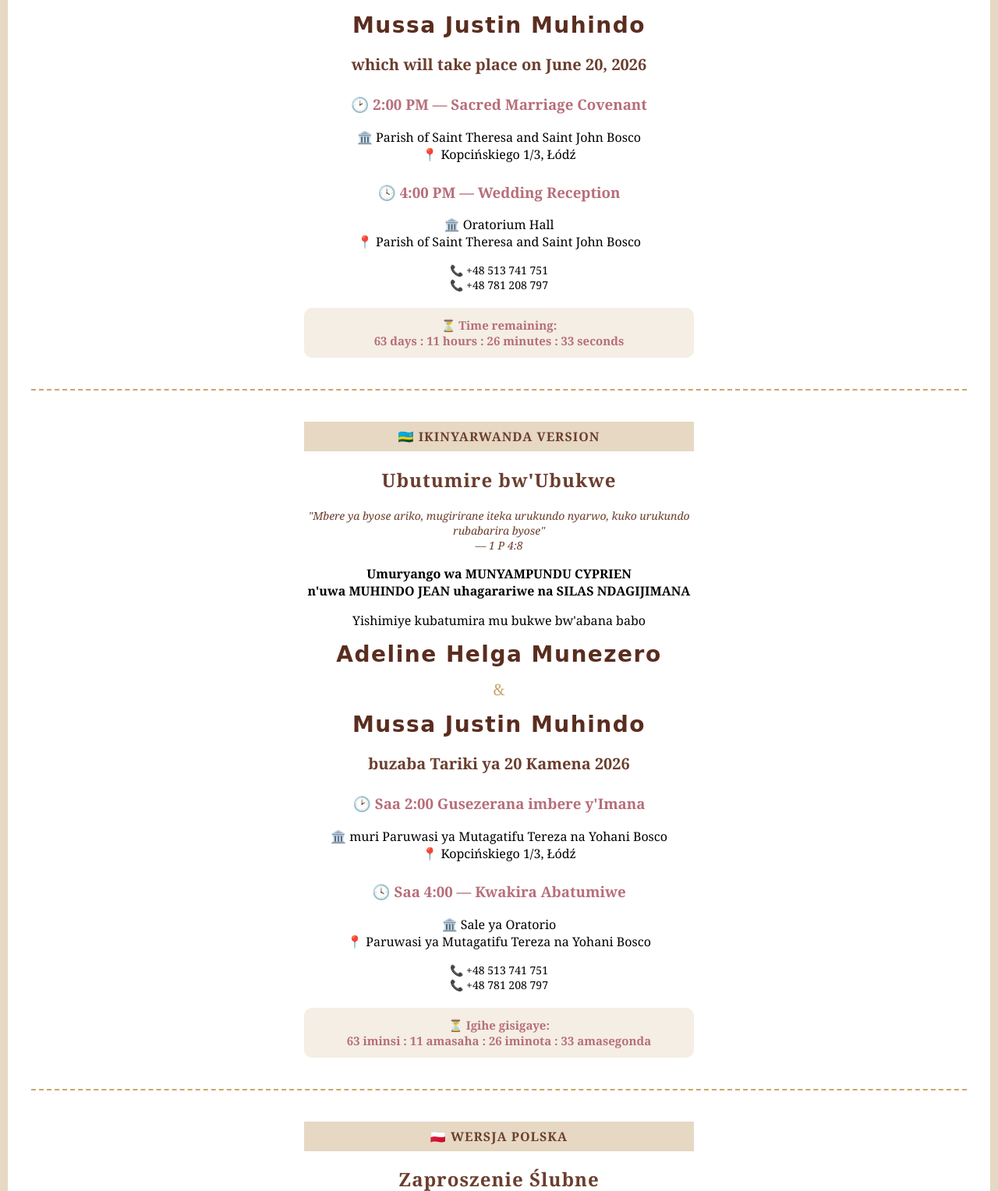
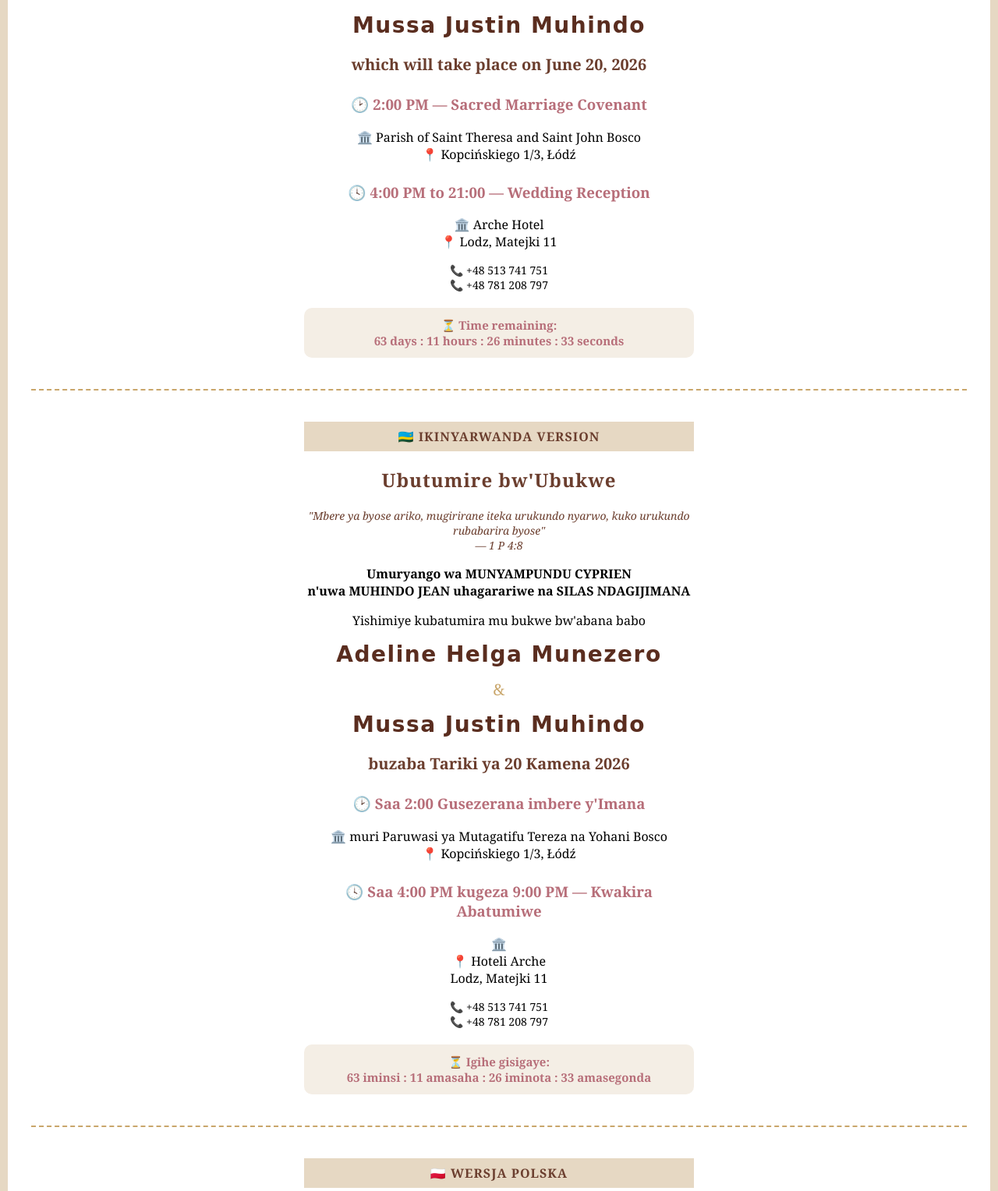
Before and after one commit to jmussamuhindo/wed, a Flask app: page / in a window 1280 px wide. Shown: the part 524-2052 px from the top of the page at 78% size. Run offline with Flask 3, Linux system fonts and the light colour scheme.

Commit message:
address updated

```diff
--- a/templates/index.html
+++ b/templates/index.html
@@ -133,8 +133,8 @@
             <p class="highlight">which will take place on June 20, 2026</p>
             <h3>🕑 2:00 PM — Sacred Marriage Covenant</h3>
             <p>🏛️ Parish of Saint Theresa and Saint John Bosco<br>📍 Kopcińskiego 1/3, Łódź</p>
-            <h3>🕓 4:00 PM — Wedding Reception</h3>
-            <p>🏛️ Oratorium Hall<br>📍 Parish of Saint Theresa and Saint John Bosco</p>
+            <h3>🕓 4:00 PM to 21:00 — Wedding Reception</h3>
+            <p>🏛️ Arche Hotel <br>📍 Lodz, Matejki 11</p>
             <div class="contact">📞 +48 513 741 751<br>📞 +48 781 208 797</div>
             <div class="countdown-box">
                 ⏳ Time remaining:<br>
@@ -163,8 +163,8 @@
             <p class="highlight">buzaba Tariki ya 20 Kamena 2026</p>
             <h3>🕑 Saa 2:00 Gusezerana imbere y'Imana</h3>
             <p>🏛️ muri Paruwasi ya Mutagatifu Tereza na Yohani Bosco<br>📍 Kopcińskiego 1/3, Łódź</p>
-            <h3>🕓 Saa 4:00 — Kwakira Abatumiwe</h3>
-            <p>🏛️ Sale ya Oratorio<br>📍 Paruwasi ya Mutagatifu Tereza na Yohani Bosco</p>
+            <h3>🕓 Saa 4:00 PM kugeza 9:00 PM — Kwakira Abatumiwe</h3>
+            <p>🏛️ <br>📍 Hoteli Arche <br> Lodz, Matejki 11</p>
             <div class="contact">📞 +48 513 741 751<br>📞 +48 781 208 797</div>
             <div class="countdown-box">
                 ⏳ Igihe gisigaye:<br>
@@ -194,8 +194,8 @@
             <p class="highlight">która odbędzie się 20 czerwca 2026 roku</p>
             <h3>🕑 14:00 — Święte Przymierze Małżeńskie</h3>
             <p>🏛️ Parafia św. Teresy i św. Jana Bosko<br>📍 ul. Kopcińskiego 1/3, Łódź</p>
-            <h3>🕓 16:00 — Przyjęcie Weselne</h3>
-            <p>🏛️ Sala Oratoryjna<br>📍 Parafia św. Teresy i św. Jana Bosko</p>
+            <h3>🕓 16:00 do 21:00 — Przyjęcie Weselne</h3>
+            <p>🏛️ Hotel Arche<br>📍 Lodz, Matejki 11</p>
             <div class="contact">📞 +48 513 741 751<br>📞 +48 781 208 797</div>
             <div class="countdown-box">
                 ⏳ Do ślubu pozostało:<br>
```
